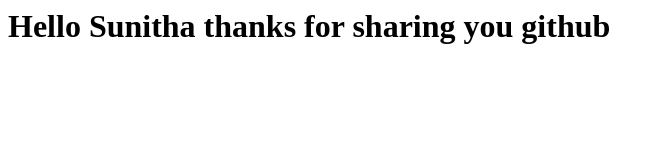
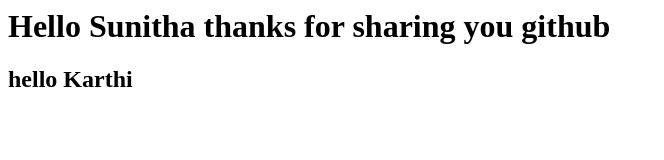
Before and after one commit to Sunithagadde89/smartCity, a plain HTML site: page index.html in a window 1280 px wide. Shown: the whole page, without its empty margins (0-664 px from the left). Drawn offline with Linux system fonts and the light colour scheme.

Commit message:
Update index.html

```diff
--- a/index.html
+++ b/index.html
@@ -1,5 +1,6 @@
 <html>
 <body>
     <h1> Hello Sunitha thanks for sharing you github </h1>
+    <h2> hello Karthi </h2>
 </body>
 </html>
```
